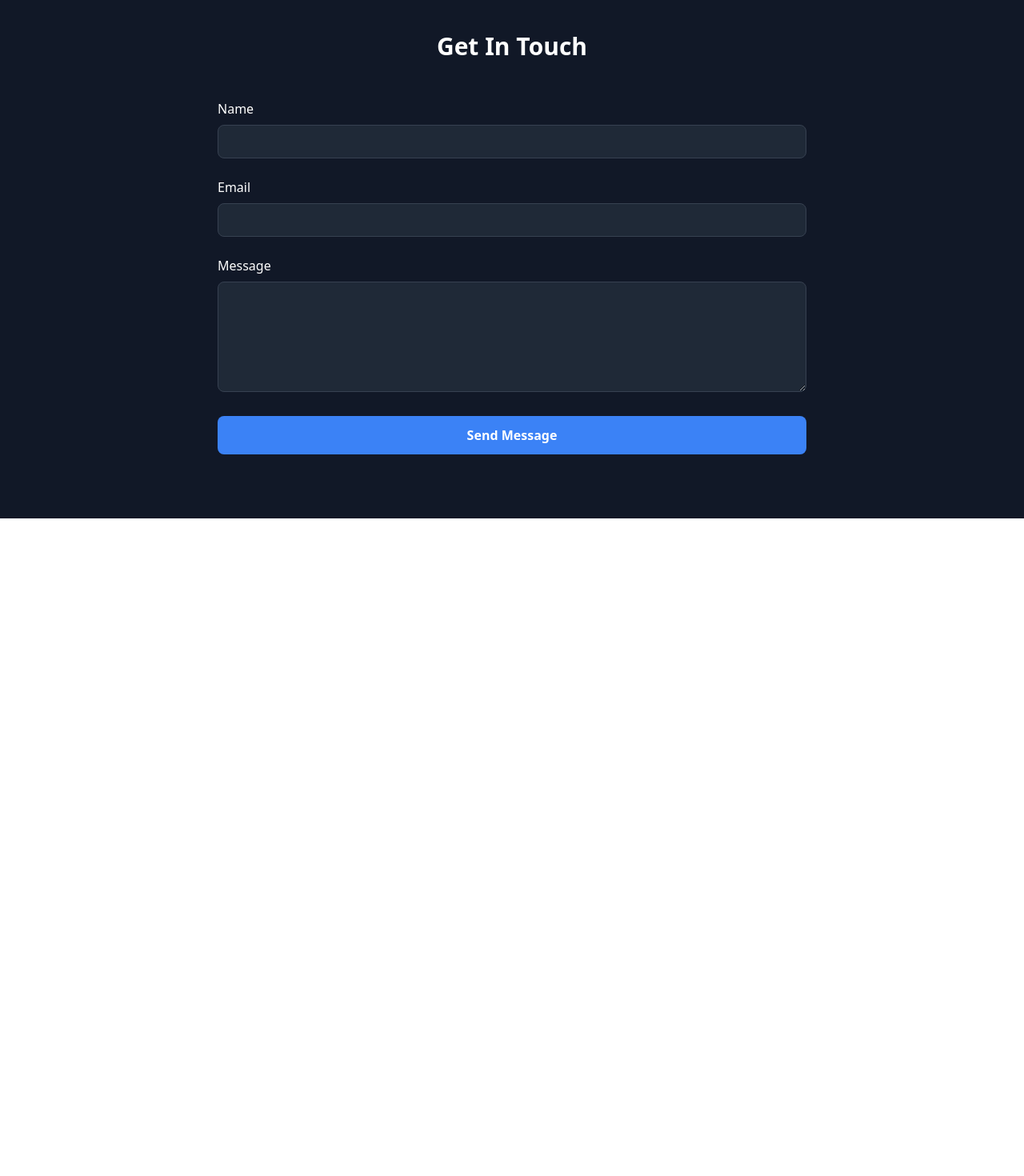
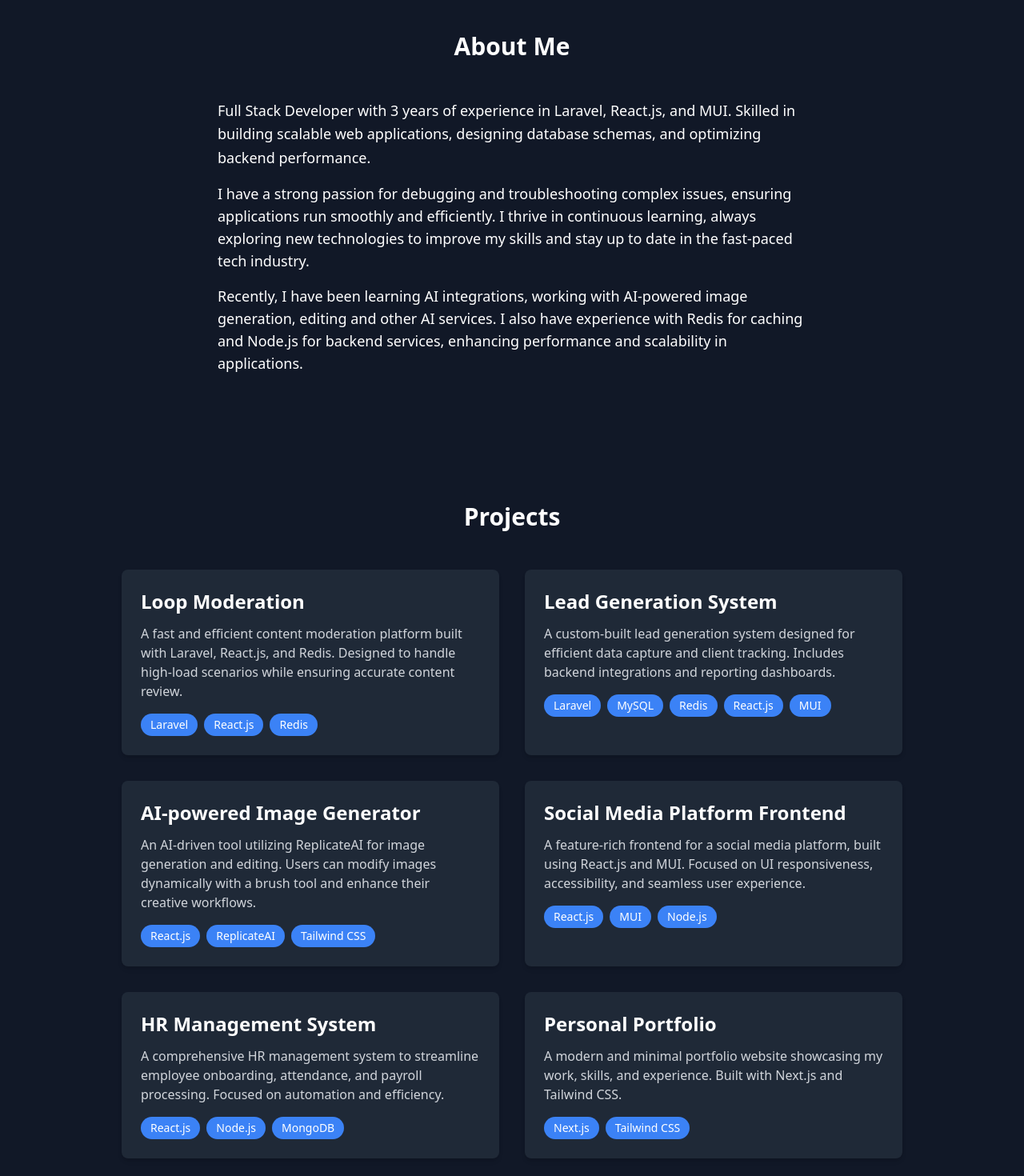
Before and after one commit to jayditch121998/portfolio, a Next.js app: page / in a window 1280 px wide. Shown: the part 840-2310 px from the top of the page at 80% size. Before the commit the page ends 1488 px from the top, so only its background shows below. Built offline with nearby package versions, Linux system fonts and the light colour scheme.

Commit message:
Initial About me, Projects and Footer, Added a new Package

```diff
--- /dev/null
+++ b/components/About.js
@@ -0,0 +1,32 @@
+const About = () => {
+  return (
+    <section id="about" className="py-20 bg-gray-900">
+      <div className="max-w-3xl mx-auto px-4">
+        <h2 className="text-3xl font-bold text-center text-white mb-12">About Me</h2>
+
+        <p className="text-lg text-white leading-relaxed">
+          Full Stack Developer with 3 years of experience in Laravel, React.js, and MUI.
+          Skilled in building scalable web applications, designing database schemas,
+          and optimizing backend performance.
+        </p>
+        <p className="mt-4 text-white text-lg">
+          I have a strong passion for debugging and troubleshooting complex issues,
+          ensuring applications run smoothly and efficiently.
+          I thrive in continuous learning, always exploring new technologies
+          to improve my skills and stay up to date in the fast-paced tech industry.
+        </p>
+
+        <p className="mt-4 text-white text-lg">
+          Recently, I have been learning AI integrations, working with AI-powered image generation, editing and other AI services.
+
+          I also have experience with Redis
+          for caching and Node.js for backend services, enhancing performance
+          and scalability in applications.
+        </p>
+
+      </div>
+    </section>
+  );
+};
+
+export default About;
--- /dev/null
+++ b/components/Footer.js
@@ -0,0 +1,30 @@
+import { FaGithub, FaLinkedin, FaTwitter } from "react-icons/fa";
+
+const Footer = () => {
+  return (
+    <footer className="bg-gray-900 text-white py-6">
+      <div className="max-w-5xl mx-auto px-6 flex flex-col items-center">
+        <h2 className="text-lg font-semibold">JAYDITCH BALANSI</h2>
+        <p className="text-gray-400 text-sm">Building scalable and efficient applications.</p>
+
+        {/* Social Media Links */}
+        <div className="flex space-x-4 mt-3">
+          <a href="https://github.com/yourgithub" target="_blank" rel="noopener noreferrer">
+            <FaGithub className="text-xl hover:text-blue-400 transition" />
+          </a>
+          <a href="https://linkedin.com/in/yourlinkedin" target="_blank" rel="noopener noreferrer">
+            <FaLinkedin className="text-xl hover:text-blue-400 transition" />
+          </a>
+          <a href="https://twitter.com/yourtwitter" target="_blank" rel="noopener noreferrer">
+            <FaTwitter className="text-xl hover:text-blue-400 transition" />
+          </a>
+        </div>
+
+        {/* Copyright */}
+        <p className="text-gray-500 text-sm mt-3">&copy; {new Date().getFullYear()} Jayditch Balansi. All rights reserved.</p>
+      </div>
+    </footer>
+  );
+};
+
+export default Footer;
--- /dev/null
+++ b/components/Projects.js
@@ -0,0 +1,70 @@
+const projects = [
+  {
+    title: "Loop Moderation",
+    description:
+      "A fast and efficient content moderation platform built with Laravel, React.js, and Redis. Designed to handle high-load scenarios while ensuring accurate content review.",
+    tech: ["Laravel", "React.js", "Redis"],
+  },
+  {
+    title: "Lead Generation System",
+    description:
+      "A custom-built lead generation system designed for efficient data capture and client tracking. Includes backend integrations and reporting dashboards.",
+    tech: ["Laravel", "MySQL", "Redis", "React.js", "MUI"],
+  },
+  {
+    title: "AI-powered Image Generator",
+    description:
+      "An AI-driven tool utilizing ReplicateAI for image generation and editing. Users can modify images dynamically with a brush tool and enhance their creative workflows.",
+    tech: ["React.js", "ReplicateAI", "Tailwind CSS"],
+  },
+  {
+    title: "Social Media Platform Frontend",
+    description:
+      "A feature-rich frontend for a social media platform, built using React.js and MUI. Focused on UI responsiveness, accessibility, and seamless user experience.",
+    tech: ["React.js", "MUI", "Node.js"],
+  },
+
+  {
+    title: "HR Management System",
+    description:
+      "A comprehensive HR management system to streamline employee onboarding, attendance, and payroll processing. Focused on automation and efficiency.",
+    tech: ["React.js", "Node.js", "MongoDB"],
+  },
+  {
+    title: "Personal Portfolio",
+    description:
+      "A modern and minimal portfolio website showcasing my work, skills, and experience. Built with Next.js and Tailwind CSS.",
+    tech: ["Next.js", "Tailwind CSS"],
+  },
+];
+
+const Projects = () => {
+  return (
+    <section id="projects" className="py-20 bg-gray-900 text-white">
+      <div className="max-w-5xl mx-auto px-6">
+        <h2 className="text-3xl font-bold text-center mb-12">Projects</h2>
+
+        <div className="grid md:grid-cols-2 gap-8">
+          {projects.map((project, index) => (
+            <div key={index} className="p-6 bg-gray-800 rounded-lg shadow-md">
+              <h3 className="text-2xl font-semibold">{project.title}</h3>
+              <p className="mt-3 text-gray-300">{project.description}</p>
+              <div className="mt-4">
+                {project.tech.map((tech, i) => (
+                  <span
+                    key={i}
+                    className="inline-block bg-blue-500 text-white text-sm px-3 py-1 rounded-full mr-2"
+                  >
+                    {tech}
+                  </span>
+                ))}
+              </div>
+            </div>
+          ))}
+        </div>
+      </div>
+    </section>
+  );
+};
+
+export default Projects;
--- a/package.json
+++ b/package.json
@@ -12,7 +12,8 @@
     "@heroicons/react": "^2.2.0",
     "next": "15.1.6",
     "react": "^19.0.0",
-    "react-dom": "^19.0.0"
+    "react-dom": "^19.0.0",
+    "react-icons": "^5.5.0"
   },
   "devDependencies": {
     "@eslint/eslintrc": "^3",
--- a/pages/index.js
+++ b/pages/index.js
@@ -1,11 +1,16 @@
 import Hero from "@/components/Hero";
 import ContactForm from "@/components/ContactForm";
-
+import About from "@/components/About";
+import Projects from "@/components/Projects";
+import Footer from "@/components/Footer";
 export default function Main() {
   return (
     <main>
       <Hero />
+      <About />
+      <Projects />
       <ContactForm />
+      <Footer />
     </main>
   );
 }
```
Also changed, not shown: 1 other file (tests, documents, lock files or other folders).
